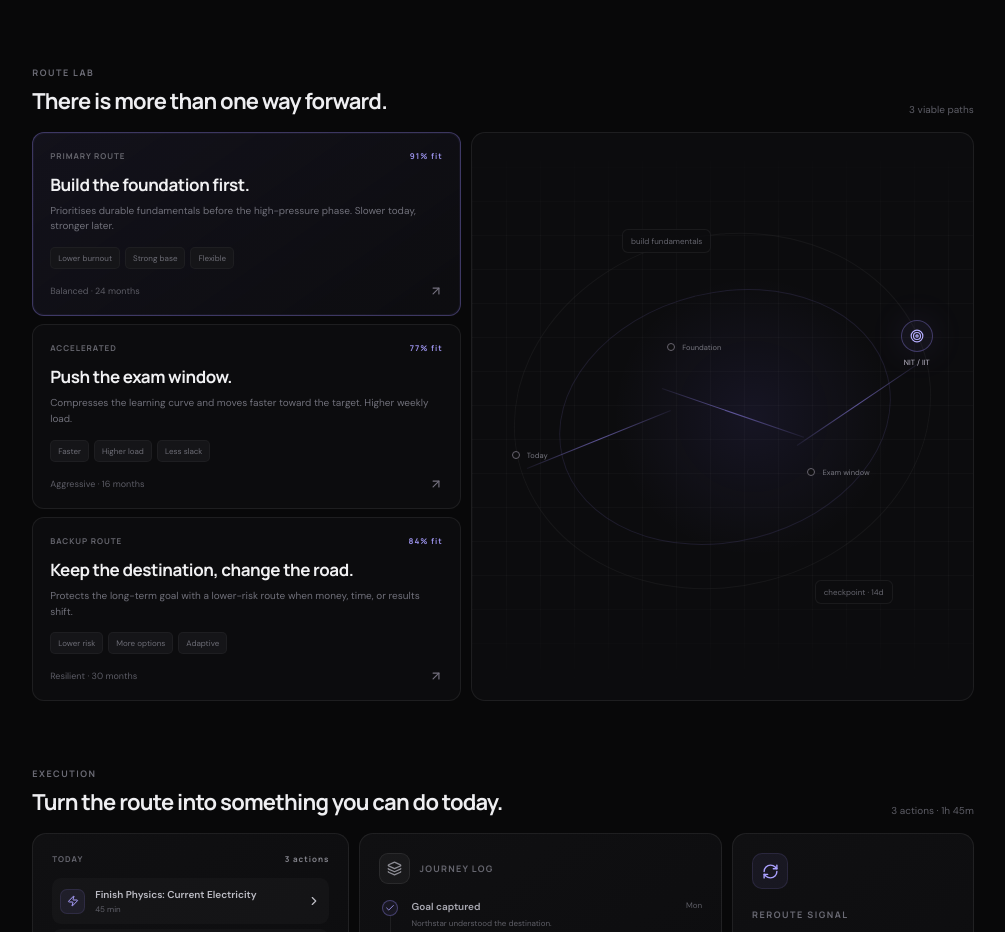
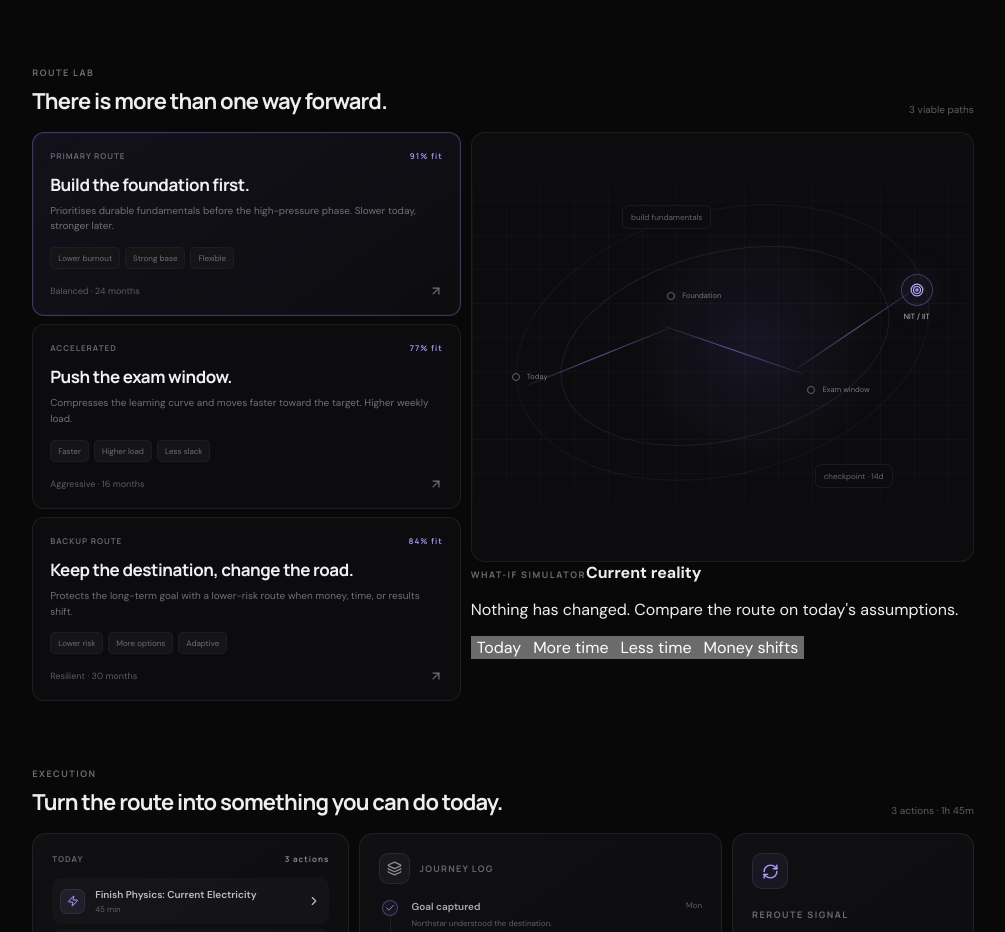
Before and after one commit to Kentaakakashi/Northstar, a React (Vite) app: page / in a window 1280 px wide. Shown: the part 1325-2257 px from the top of the page, without its empty margins (255-1260 px from the left). Built offline with nearby package versions, Linux system fonts and the light colour scheme.

Commit message:
Add persistent goals and route what-if simulator

```diff
--- a/src/App.jsx
+++ b/src/App.jsx
@@ -390,15 +390,39 @@ function GoalCapture({ onClose, onCreate }) {
 
 function App() {
   const [captureOpen, setCaptureOpen] = useState(false);
-  const [activeGoals, setActiveGoals] = useState(initialGoals);
+  const [activeGoals, setActiveGoals] = useState(() => {
+    try {
+      const saved = window.localStorage.getItem("northstar-goals");
+      return saved ? JSON.parse(saved) : initialGoals;
+    } catch {
+      return initialGoals;
+    }
+  });
   const [selectedGoal, setSelectedGoal] = useState(null);
   const [selectedRoute, setSelectedRoute] = useState("primary");
+  const [scenario, setScenario] = useState("baseline");
   const [activeNav, setActiveNav] = useState("today");
 
   useEffect(() => {
     document.body.style.overflow = captureOpen || selectedGoal ? "hidden" : "";
     return () => { document.body.style.overflow = ""; };
   }, [captureOpen, selectedGoal]);
+
+  useEffect(() => {
+    window.localStorage.setItem("northstar-goals", JSON.stringify(activeGoals));
+  }, [activeGoals]);
+
+  const scenarioAdjustments = {
+    baseline: { label: "Current reality", primary: 0, accelerated: 0, fallback: 0, copy: "Nothing has changed. Compare the route on today's assumptions." },
+    "more-time": { label: "I gain more time", primary: 3, accelerated: 8, fallback: -2, copy: "Extra capacity makes the faster route more viable without sacrificing the destination." },
+    "less-time": { label: "My time gets tighter", primary: 4, accelerated: -12, fallback: 6, copy: "A tighter schedule makes resilience more valuable and the aggressive route less forgiving." },
+    "money-shifts": { label: "Money gets tighter", primary: 1, accelerated: -8, fallback: 9, copy: "The backup route rises because it keeps more options open under financial pressure." },
+  };
+
+  const routeFitForScenario = (route) => Math.max(
+    55,
+    Math.min(98, route.fit + scenarioAdjustments[scenario][route.id] )
+  );
 
   const handleCreateGoal = ({ goal, answers, goalType }) => {
     const category = goalType === "general" ? "Goal" : goalType[0].toUpperCase() + goalType.slice(1);
@@ -515,8 +539,29 @@ function App() {
               <span className="route-meta">3 viable paths</span>
             </div>
             <div className="route-lab">
-              <div className="route-choice-list">{routeOptions.map((route) => <RouteCard key={route.id} route={route} selected={selectedRoute === route.id} onSelect={setSelectedRoute} />)}</div>
-              <RouteMap />
+              <div className="route-choice-list">
+                {routeOptions.map((route) => {
+                  const adjusted = { ...route, fit: routeFitForScenario(route) };
+                  return <RouteCard key={route.id} route={adjusted} selected={selectedRoute === route.id} onSelect={setSelectedRoute} />;
+                })}
+              </div>
+              <div className="route-map-wrap">
+                <RouteMap />
+                <div className="scenario-panel">
+                  <div>
+                    <span className="micro-label">WHAT-IF SIMULATOR</span>
+                    <strong>{scenarioAdjustments[scenario].label}</strong>
+                    <p>{scenarioAdjustments[scenario].copy}</p>
+                  </div>
+                  <div className="scenario-options">
+                    {Object.entries(scenarioAdjustments).map(([id, item]) => (
+                      <button key={id} className={`scenario-option ${scenario === id ? "selected" : ""}`} onClick={() => setScenario(id)}>
+                        {id === "baseline" ? "Today" : id === "more-time" ? "More time" : id === "less-time" ? "Less time" : "Money shifts"}
+                      </button>
+                    ))}
+                  </div>
+                </div>
+              </div>
             </div>
           </section>
 
```
